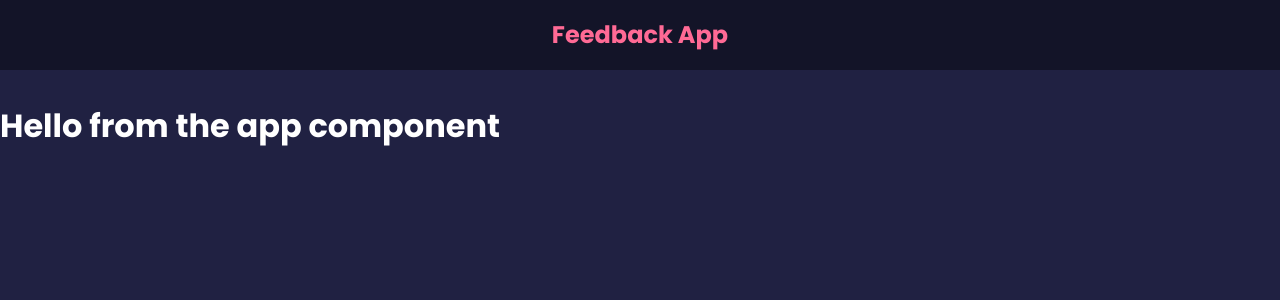
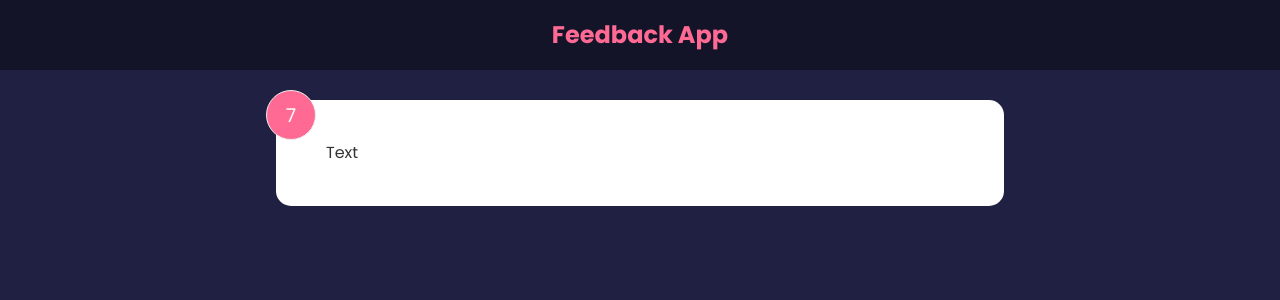
Before and after one commit to aappau/feedback-app, a React (Create React App) app: page / in a window 1280 px wide. Shown: the top 300 px of the page. Built offline with nearby package versions, Linux system fonts and the light colour scheme.

Commit message:
state and useState Hook

```diff
--- a/src/App.js
+++ b/src/App.js
@@ -1,11 +1,14 @@
-import Header from './components/Header';
+import Header from './components/Layout/Header';
+import FeedbackItem from './components/Feedback/FeedbackItem';
 
 function App() {
     return (
         <>
             <Header />
 
-            <h1>Hello from the app component</h1>
+            <div className="container">
+                <FeedbackItem />
+            </div>
         </>
     );
 }
--- /dev/null
+++ b/src/components/Feedback/FeedbackItem.jsx
@@ -0,0 +1,15 @@
+import { useState } from 'react';
+
+const FeedbackItem = () => {
+    const [rating, setRating] = useState(7);
+    const [text, setText] = useState('Text');
+
+    return (
+        <div className="card">
+            <div className="num-display">{rating}</div>
+            <div className="text-display">{text}</div>
+        </div>
+    );
+};
+
+export default FeedbackItem;
```
Also changed, not shown: src/components/Layout/Header.jsx (renamed from src/components/Header.jsx).
